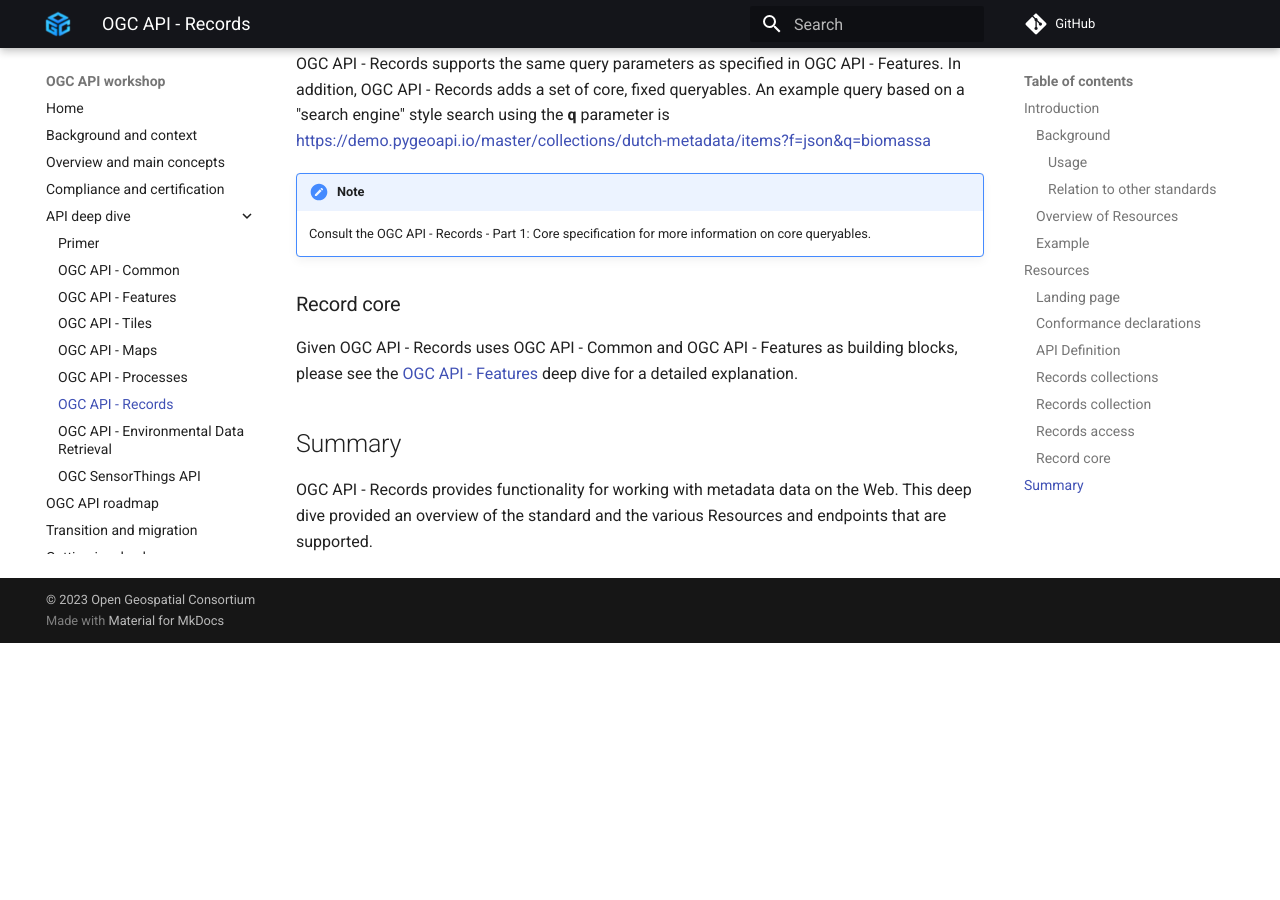
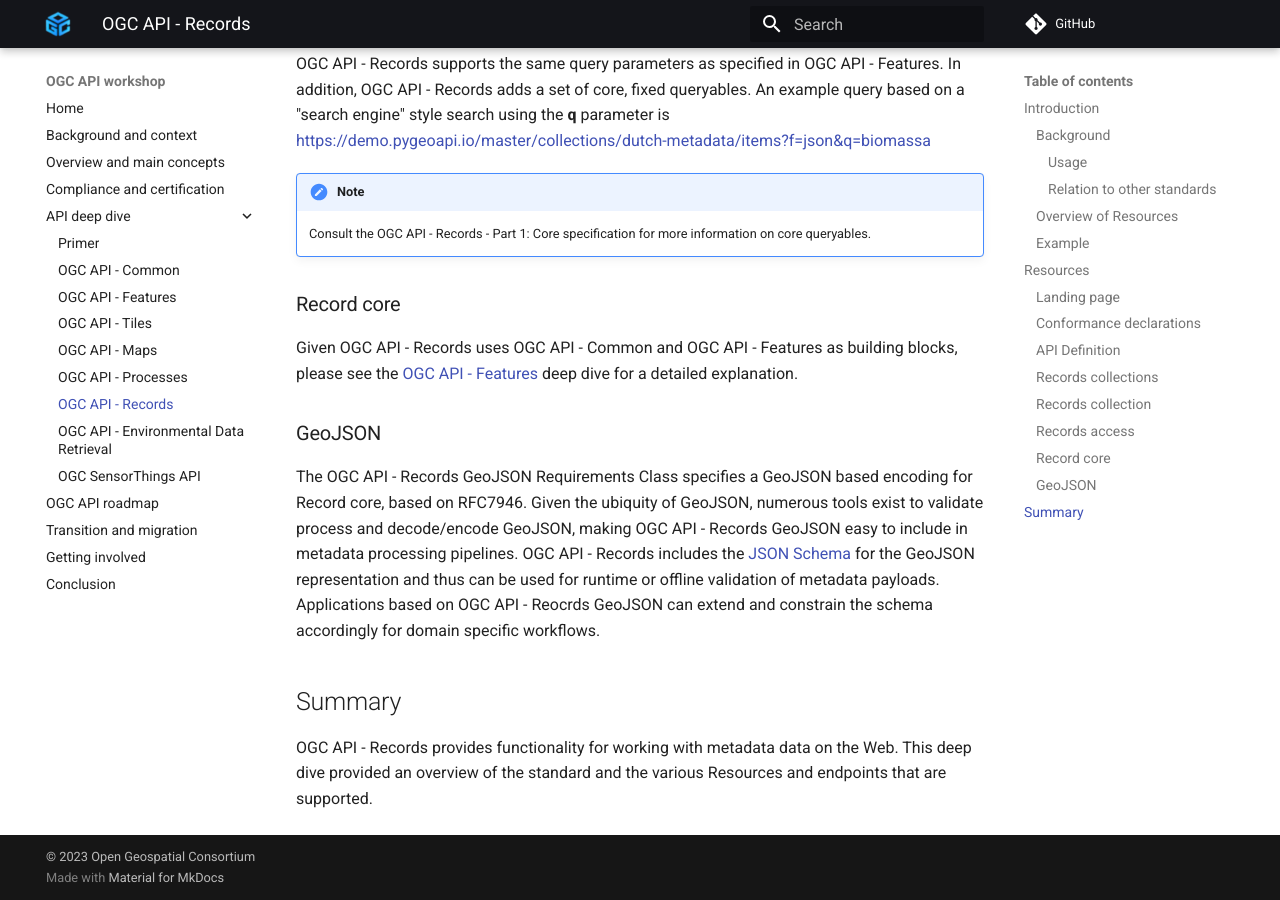
Before and after one commit to opengeospatial/ogcapi-workshop, an MkDocs documentation site: the page built from workshop/content/docs/api-deep-dive/records.md, in a window 1280 px wide and 900 px high, scrolled down 7498 px. Built offline with MkDocs 1.6.1 and Material for MkDocs 9.7.7, drawn with Linux system fonts in a browser that asks for light colours; comment, search, counter and statistics services are not loaded; before the commit the page ends 8141 px from its top, so only the background shows below that.

Commit message:
OARec: add GeoJSON information

```diff
--- a/workshop/content/docs/api-deep-dive/records.md
+++ b/workshop/content/docs/api-deep-dive/records.md
@@ -354,6 +354,10 @@
 Given OGC API - Records uses OGC API - Common and OGC API - Features as building blocks, please see the [OGC API - Features](features.md#feature) deep dive
 for a detailed explanation.
 
+### GeoJSON
+
+The OGC API - Records GeoJSON Requirements Class specifies a GeoJSON based encoding for Record core, based on RFC7946.  Given the ubiquity of GeoJSON, numerous tools exist to validate process and decode/encode GeoJSON, making OGC API - Records GeoJSON easy to include in metadata processing pipelines.  OGC API - Records includes the [JSON Schema](https://github.com/opengeospatial/ogcapi-records/blob/master/core/openapi/schemas/recordGeoJSON.yaml) for the GeoJSON representation and thus can be used for runtime or offline validation of metadata payloads.  Applications based on OGC API - Reocrds GeoJSON can extend and constrain the schema accordingly for domain specific workflows.
+
 ## Summary
 
 OGC API - Records provides functionality for working with metadata data on the Web. This deep dive provided an overview of the standard and the various Resources and endpoints that are supported.
```
